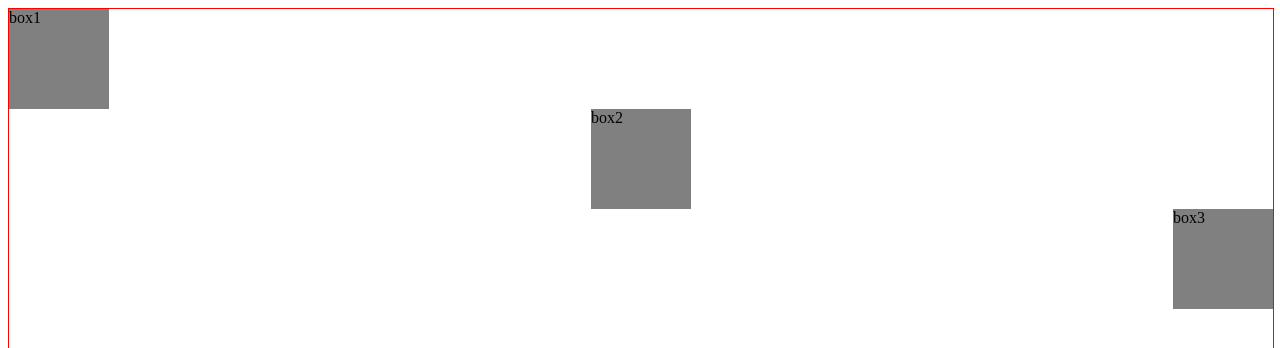
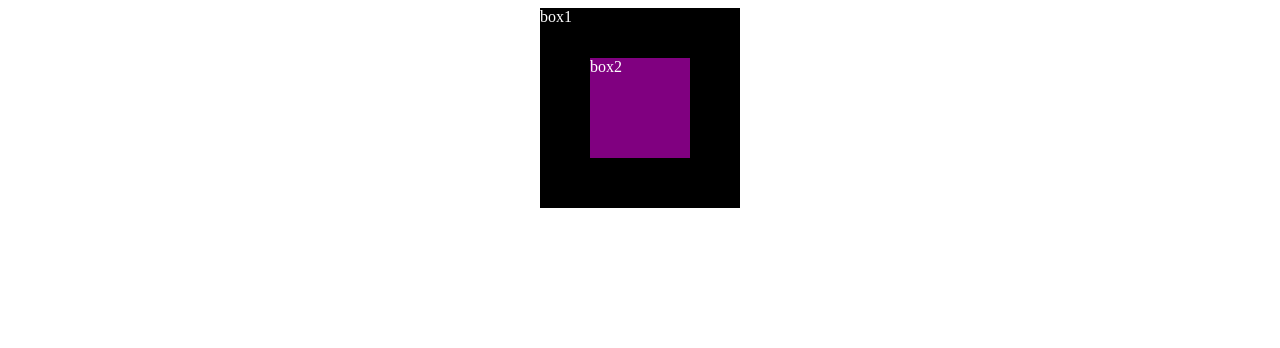
Before and after one commit to namee-h/positioning, a plain HTML site: page index.html in a window 1280 px wide. Shown: the top 348 px of the page. Drawn offline with Linux system fonts and the light colour scheme.

Commit message:
4th commit

```diff
--- a/index.html
+++ b/index.html
@@ -7,18 +7,14 @@
     <link href="style.css" rel="stylesheet" type="text/css" />
 </head>
 <body>
-    <div class="m-box">
-        <div class="s-box">
-            box1
-        </div>
-        <div class="s-box s-box-se">
-            box2
-        </div>
-        <div class="s-box s-box-th">
-            box3
-        </div>
-
+    <div class="main">
+         <div class="box-big ">
+             box1
+             <div class="box box-position">
+              box2
+            </div>
+         </div>
     </div>
-
+</body>
 
 </html>
--- a/style.css
+++ b/style.css
@@ -1,24 +1,25 @@
-.m-box {
-    border: 1px solid red;
-    width: 100%;
-    height: 100vh;
+.main {
     display: flex;
-    justify-content: space-between;
-
+    justify-content: center;
 }
 
-.s-box {
+.box {
     width: 100px;
     height: 100px;
-    background-color: gray;
+    background-color: purple;
+    color: white;
 }
 
-.s-box-se {
-    position: relative;
-    top: 100px;
+.box-big {
+    width: 200px;
+    height: 200px;
+    background-color: black;
+    color: white;
+    position: relative
 }
 
-.s-box-th {
-    position: relative;
-    top: 200px;
+.box-position {
+    position: absolute;
+    left: 50px;
+    top: 50px;
 }
```
